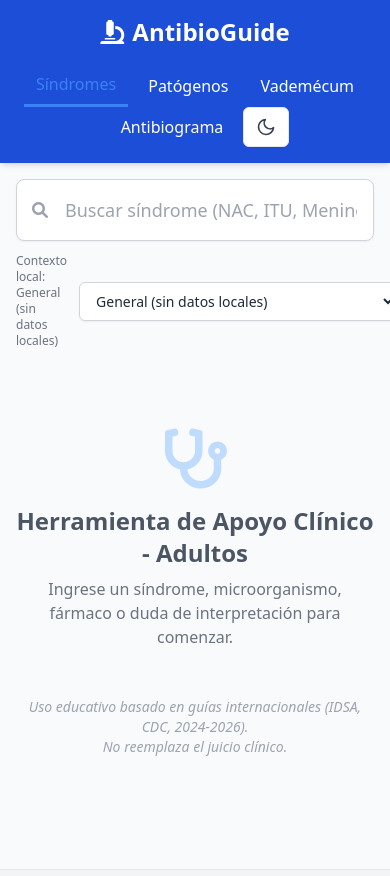
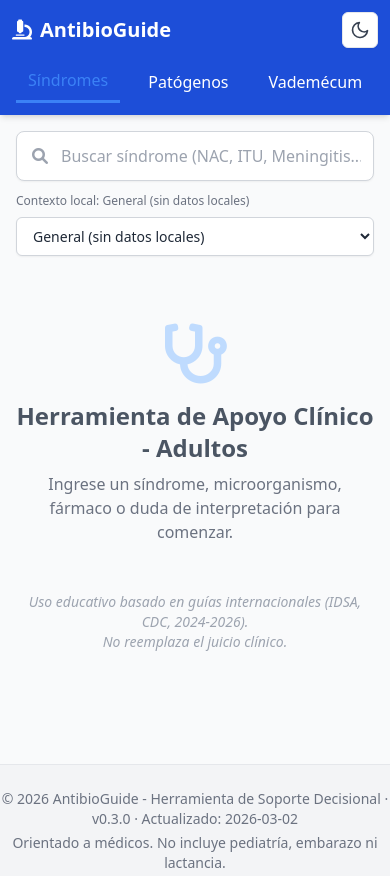
Before and after one commit to felipemirandalml-afk/AntibioGuide, a plain HTML site: page index.html in a window 390 px wide. Shown: the top 876 px of the page. Drawn offline with nearby package versions, Linux system fonts and the light colour scheme.

Commit message:
ui: improve mobile header layout (scroll tabs + stacked controls)

```diff
--- a/index.html
+++ b/index.html
@@ -19,58 +19,61 @@
   <style>
     .active-tab { border-bottom: 3px solid #3b82f6; color: #3b82f6; }
     .hidden { display: none; }
+    .no-scrollbar::-webkit-scrollbar { display: none; }
+    .no-scrollbar { -ms-overflow-style: none; scrollbar-width: none; }
   </style>
 </head>
 
 <body class="bg-gray-50 text-gray-800 dark:bg-gradient-to-b dark:from-slate-950 dark:via-slate-950 dark:to-slate-900 dark:text-slate-100 font-sans leading-normal tracking-normal">
   <!-- Header -->
-  <header class="bg-blue-700 text-white shadow-md p-4 sticky top-0 z-50 dark:bg-slate-900">
-    <div class="container mx-auto flex flex-col md:flex-row justify-between items-center">
-      <h1 class="text-2xl font-bold flex items-center mb-4 md:mb-0">
-        <i class="fas fa-microscope mr-2"></i> AntibioGuide
-      </h1>
-
-      <nav class="flex flex-wrap justify-center space-x-2 md:space-x-4">
-        <button id="tab-syndrome" class="px-3 py-2 font-medium active-tab">Síndromes</button>
-        <button id="tab-pathogen" class="px-3 py-2 font-medium">Patógenos</button>
-        <button id="tab-meds" class="px-3 py-2 font-medium">Vademécum</button>
-        <button id="tab-antibiogram" class="px-3 py-2 font-medium">Antibiograma</button>
-
+  <header class="bg-blue-700 text-white shadow-md p-3 sm:p-4 sticky top-0 z-50 dark:bg-slate-900">
+    <div class="container mx-auto">
+      <div class="flex items-center justify-between">
+        <h1 class="text-xl sm:text-2xl font-bold flex items-center">
+          <i class="fas fa-microscope mr-2"></i> AntibioGuide
+        </h1>
         <button
           id="theme-toggle"
-          class="inline-flex items-center justify-center rounded-md border border-gray-200 bg-white px-3 py-2 font-medium text-gray-700 shadow-sm hover:bg-gray-50 focus:outline-none focus:ring-2 focus:ring-blue-500 dark:border-slate-700 dark:bg-slate-800 dark:text-slate-100 dark:hover:bg-slate-700 dark:focus:ring-sky-400"
+          class="inline-flex h-9 w-9 sm:h-auto sm:w-auto items-center justify-center rounded-md border border-gray-200 bg-white p-2 sm:px-3 sm:py-2 font-medium text-gray-700 shadow-sm hover:bg-gray-50 focus:outline-none focus:ring-2 focus:ring-blue-500 dark:border-slate-700 dark:bg-slate-800 dark:text-slate-100 dark:hover:bg-slate-700 dark:focus:ring-sky-400"
           type="button"
         >
           <span id="theme-icon" aria-hidden="true"></span>
           <span class="sr-only">Cambiar tema</span>
         </button>
+      </div>
+
+      <nav class="mt-3 w-full flex items-center gap-4 overflow-x-auto whitespace-nowrap no-scrollbar px-1 sm:mt-2 sm:justify-center sm:overflow-visible sm:whitespace-normal sm:gap-2 md:gap-4 sm:px-0">
+        <button id="tab-syndrome" class="px-3 py-2 font-medium active-tab shrink-0">Síndromes</button>
+        <button id="tab-pathogen" class="px-3 py-2 font-medium shrink-0">Patógenos</button>
+        <button id="tab-meds" class="px-3 py-2 font-medium shrink-0">Vademécum</button>
+        <button id="tab-antibiogram" class="px-3 py-2 font-medium shrink-0">Antibiograma</button>
       </nav>
     </div>
   </header>
 
   <main class="container mx-auto p-4 md:p-8 dark:text-slate-100">
     <!-- Search Section -->
-    <section class="max-w-2xl mx-auto mb-8">
+    <section class="max-w-2xl mx-auto mb-5 sm:mb-8">
       <div class="relative">
         <input
           type="text"
           id="search-input"
           placeholder="Buscar enfermedad, germen, fármaco o interpretación..."
-          class="w-full p-4 pl-12 rounded-lg border border-gray-300 shadow-sm focus:ring-2 focus:ring-blue-500 focus:outline-none text-lg dark:bg-slate-900 dark:border-slate-700 dark:text-slate-100 dark:placeholder-slate-400"
+          class="w-full p-3 sm:p-4 pl-11 sm:pl-12 rounded-lg border border-gray-300 shadow-sm focus:ring-2 focus:ring-blue-500 focus:outline-none text-base sm:text-lg dark:bg-slate-900 dark:border-slate-700 dark:text-slate-100 dark:placeholder-slate-400"
         />
         <i class="fas fa-search absolute left-4 top-1/2 transform -translate-y-1/2 text-gray-400 dark:text-slate-400"></i>
       </div>
-      <div class="mt-3 flex items-center justify-between gap-3">
-        <div class="text-xs text-gray-500 dark:text-slate-400">
+      <div class="mt-3 flex flex-col sm:flex-row sm:items-center sm:justify-between gap-2 sm:gap-3">
+        <div class="text-xs text-gray-500 dark:text-slate-400 whitespace-nowrap">
           <span class="font-medium">Contexto local:</span>
           <span id="active-profile-label">General (sin datos locales)</span>
         </div>
 
-        <div class="flex items-center gap-2">
+        <div class="flex items-center gap-2 w-full sm:w-auto">
           <label for="profile-select" class="sr-only">Seleccionar contexto local</label>
           <select
             id="profile-select"
-            class="text-sm rounded-md border border-gray-300 bg-white px-3 py-2 shadow-sm focus:outline-none focus:ring-2 focus:ring-blue-500 dark:bg-slate-900 dark:border-slate-700 dark:text-slate-100"
+            class="w-full sm:w-auto text-sm rounded-md border border-gray-300 bg-white px-3 py-2 shadow-sm focus:outline-none focus:ring-2 focus:ring-blue-500 dark:bg-slate-900 dark:border-slate-700 dark:text-slate-100"
           >
             <!-- opciones se llenan desde app.js -->
           </select>
```
